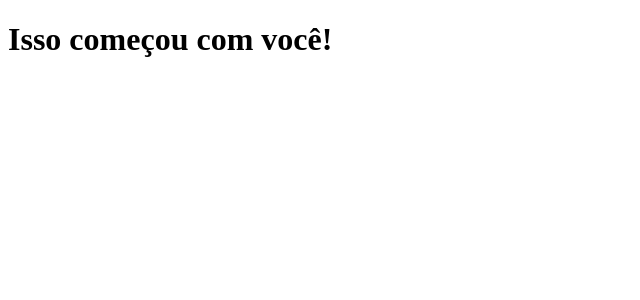
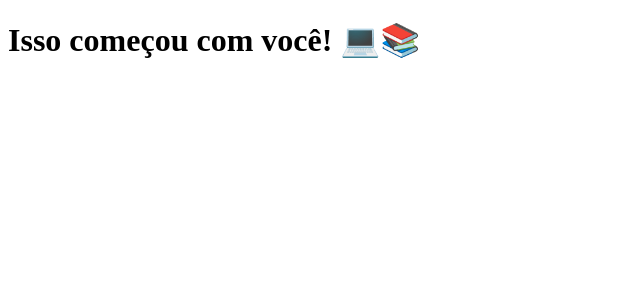
Before and after one commit to pportella23/clone-tabnews, a Next.js app: page / in a window 1280 px wide. Shown: the top 300 px of the page, without its empty margins (0-640 px from the left). Built offline with nearby package versions, Linux system fonts and the light colour scheme.

Commit message:
modifica a frase

```diff
--- a/pages/index.js
+++ b/pages/index.js
@@ -1,5 +1,5 @@
 function Home() {
-    return <h1>Isso começou com você!</h1>
+    return <h1>Isso começou com você! 💻📚</h1>
 }
 
 export default Home;
```
